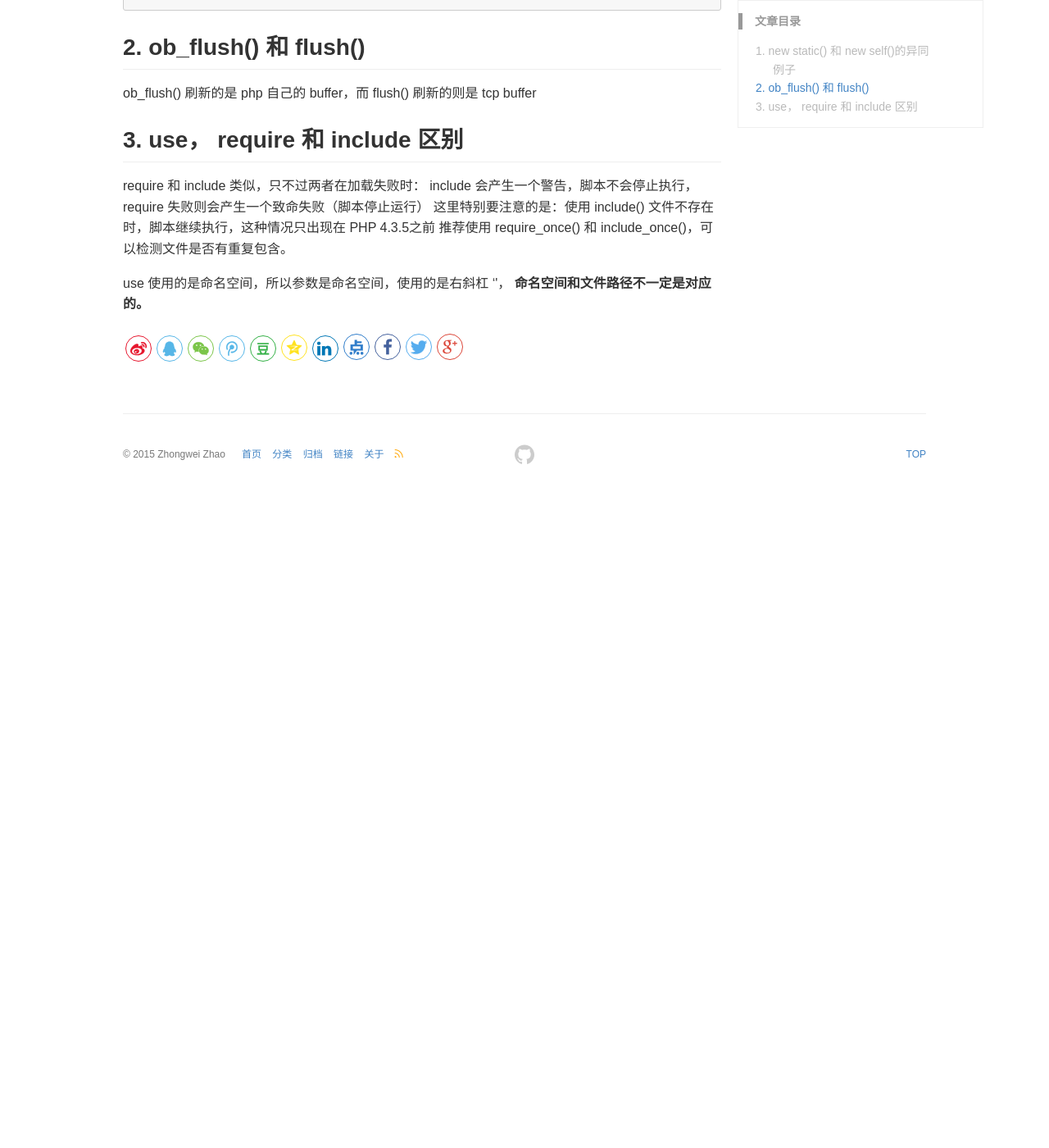
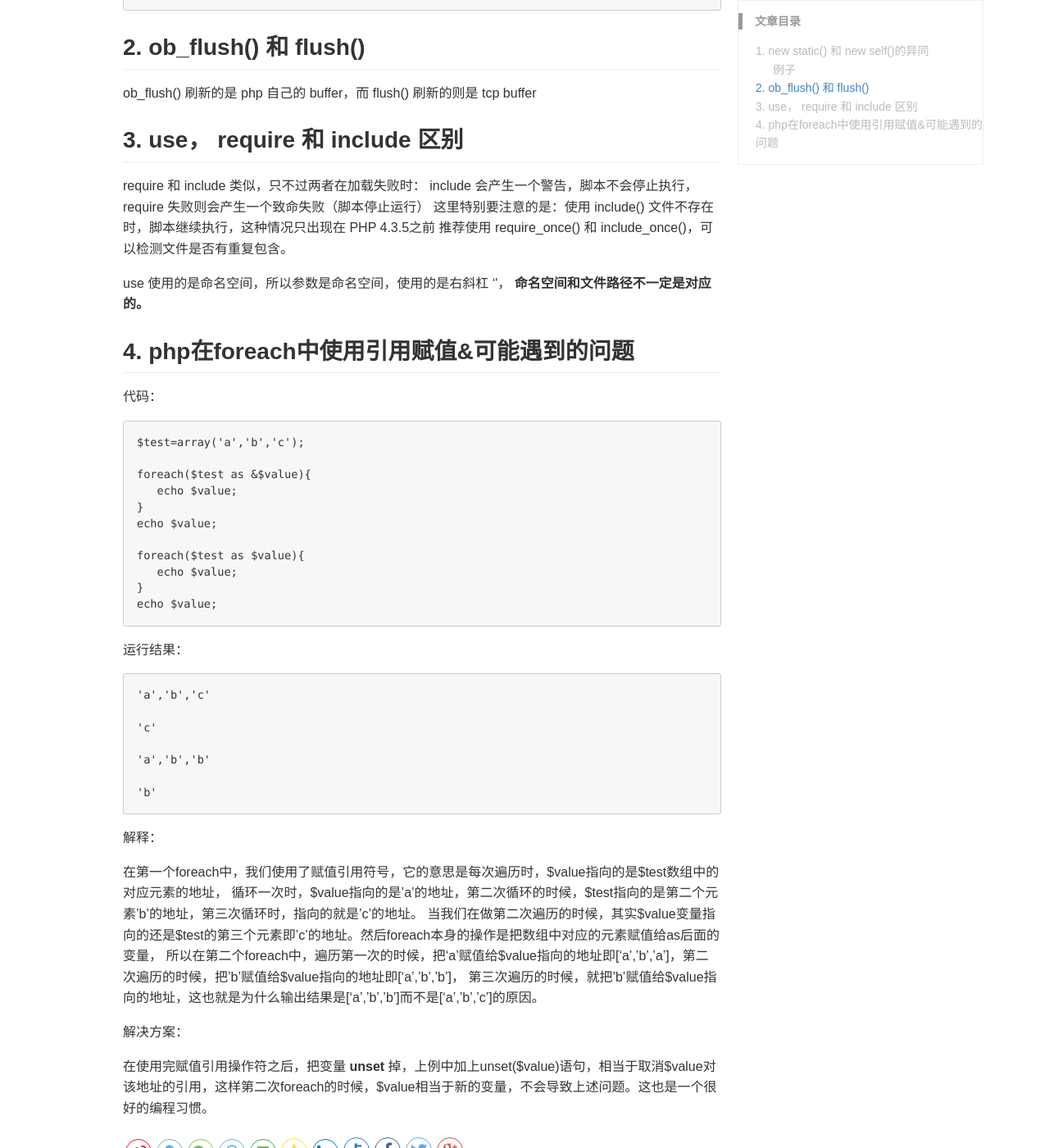
Before and after one commit to zhong0316/zhong0316.github.io, a Jekyll site: the page built from _posts/php/2019-05-10-php新手笔记.md, in a window 1280 px wide and 1400 px high, scrolled down 1026 px. Shown: the whole window at 82% size. Built offline with Jekyll 4.4.1, drawn with Linux system fonts in a browser that asks for light colours; comment, search, counter and statistics services are not loaded; before the commit the page ends 1629 px from its top, so only the background shows below that.

Commit message:
foreach 引用赋值的坑

````diff
--- a/_posts/php/2019-05-10-php新手笔记.md
+++ b/_posts/php/2019-05-10-php新手笔记.md
@@ -50,3 +50,43 @@ include 会产生一个警告，脚本不会停止执行， require 失败则会
 推荐使用 require_once() 和 include_once()，可以检测文件是否有重复包含。
 
 use 使用的是命名空间，所以参数是命名空间，使用的是右斜杠 '\'， <b>命名空间和文件路径不一定是对应的。</b>
+
+## 4. php在foreach中使用引用赋值&可能遇到的问题
+代码：
+
+```
+$test=array('a','b','c');
+
+foreach($test as &$value){
+   echo $value;
+}
+echo $value;
+
+foreach($test as $value){
+   echo $value;
+}
+echo $value;
+```
+
+运行结果：
+```
+'a','b','c'
+
+'c'
+
+'a','b','b'
+
+'b'
+```
+
+解释：
+
+在第一个foreach中，我们使用了赋值引用符号，它的意思是每次遍历时，$value指向的是$test数组中的对应元素的地址，
+循环一次时，$value指向的是'a'的地址，第二次循环的时候，$test指向的是第二个元素'b'的地址，第三次循环时，指向的就是'c'的地址。
+当我们在做第二次遍历的时候，其实$value变量指向的还是$test的第三个元素即'c'的地址。然后foreach本身的操作是把数组中对应的元素赋值给as后面的变量，
+所以在第二个foreach中，遍历第一次的时候，把‘a’赋值给$value指向的地址即['a','b','a']，第二次遍历的时候，把'b'赋值给$value指向的地址即['a','b','b']，
+第三次遍历的时候，就把'b'赋值给$value指向的地址，这也就是为什么输出结果是['a','b','b']而不是['a','b','c']的原因。
+
+解决方案：
+
+在使用完赋值引用操作符之后，把变量 **unset** 掉，上例中加上unset($value)语句，相当于取消$value对该地址的引用，这样第二次foreach的时候，$value相当于新的变量，不会导致上述问题。这也是一个很好的编程习惯。
````
